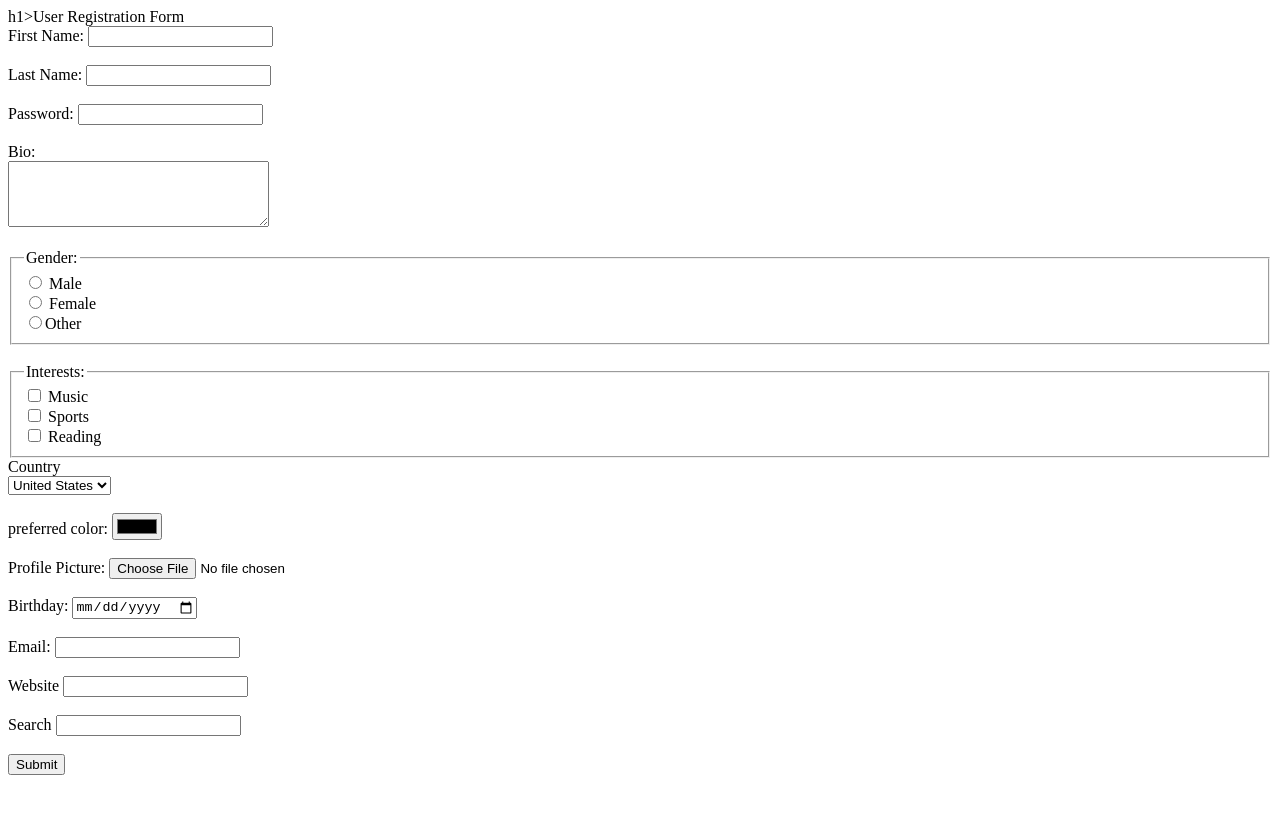
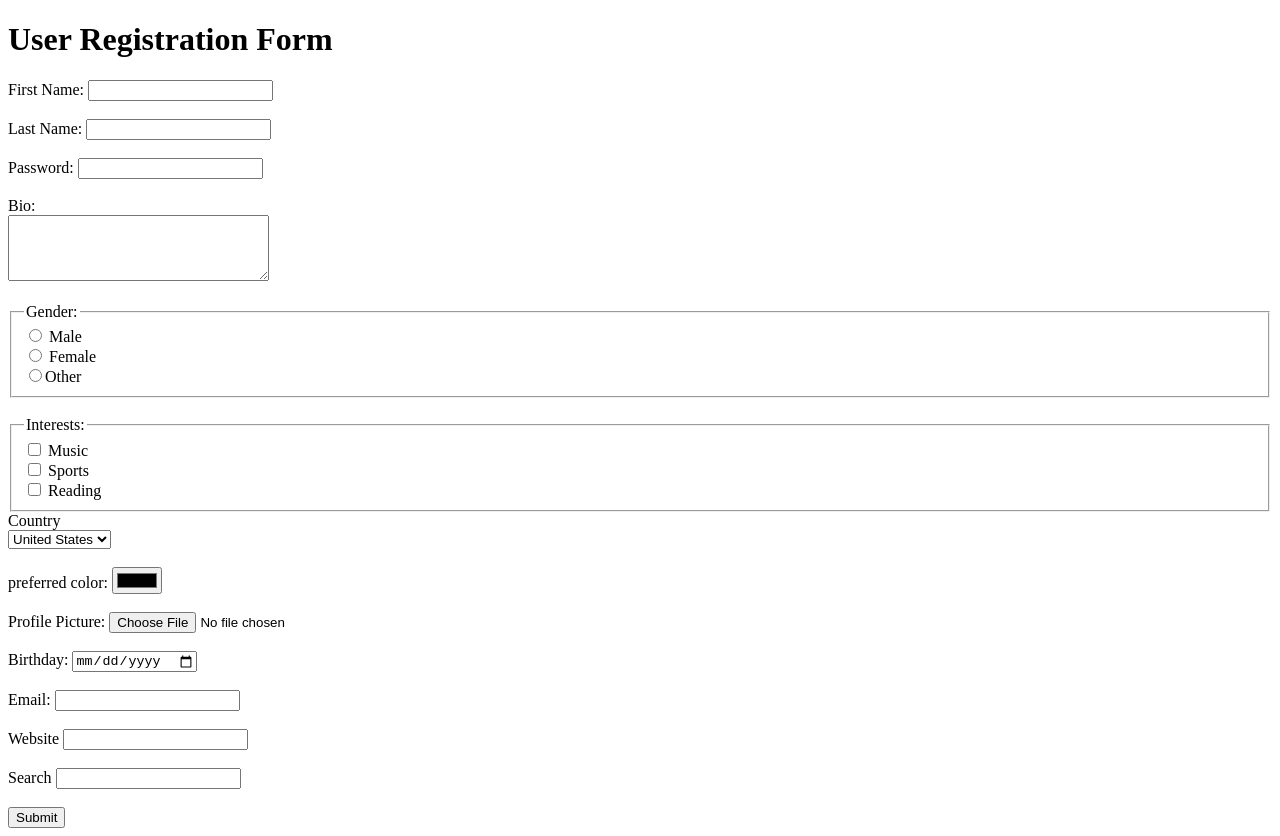
Before and after one commit to syedfahimrazxafahim-art/Form-Assignment, a plain HTML site: page index.html in a window 1280 px wide. Before the commit the page ends 800 px from the top, so only its background shows below. Drawn offline with Linux system fonts and the light colour scheme.

Commit message:
Update index.html

```diff
--- a/index.html
+++ b/index.html
@@ -6,7 +6,7 @@
     <title>Web Fahim</title>
 </head>
 <body>
-    h1>User Registration Form</h1>
+    <h1>User Registration Form</h1>
     <form action=
     <label for="first name">First Name:</label>
     <input type="text" id="first name"><br><br>
```
